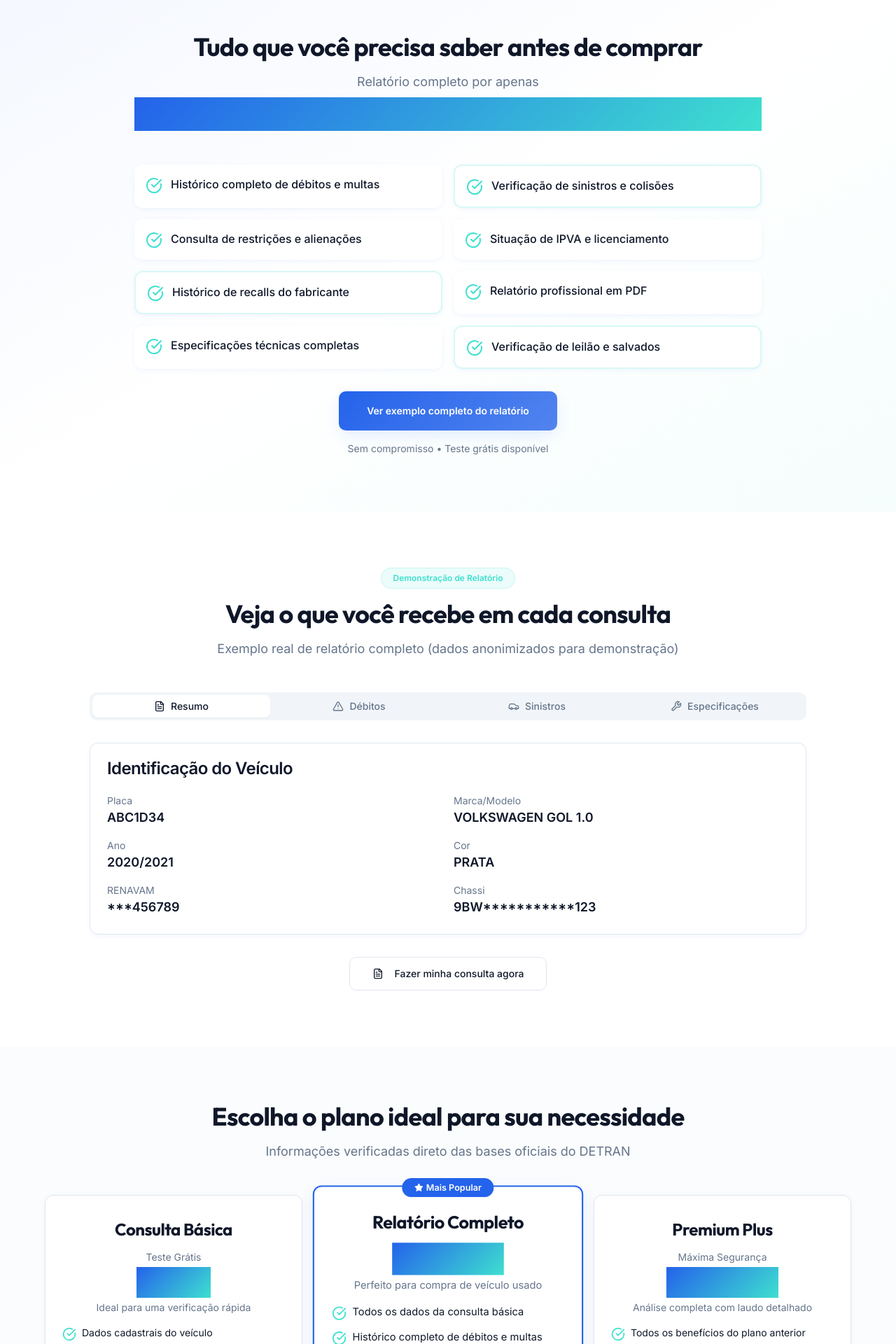
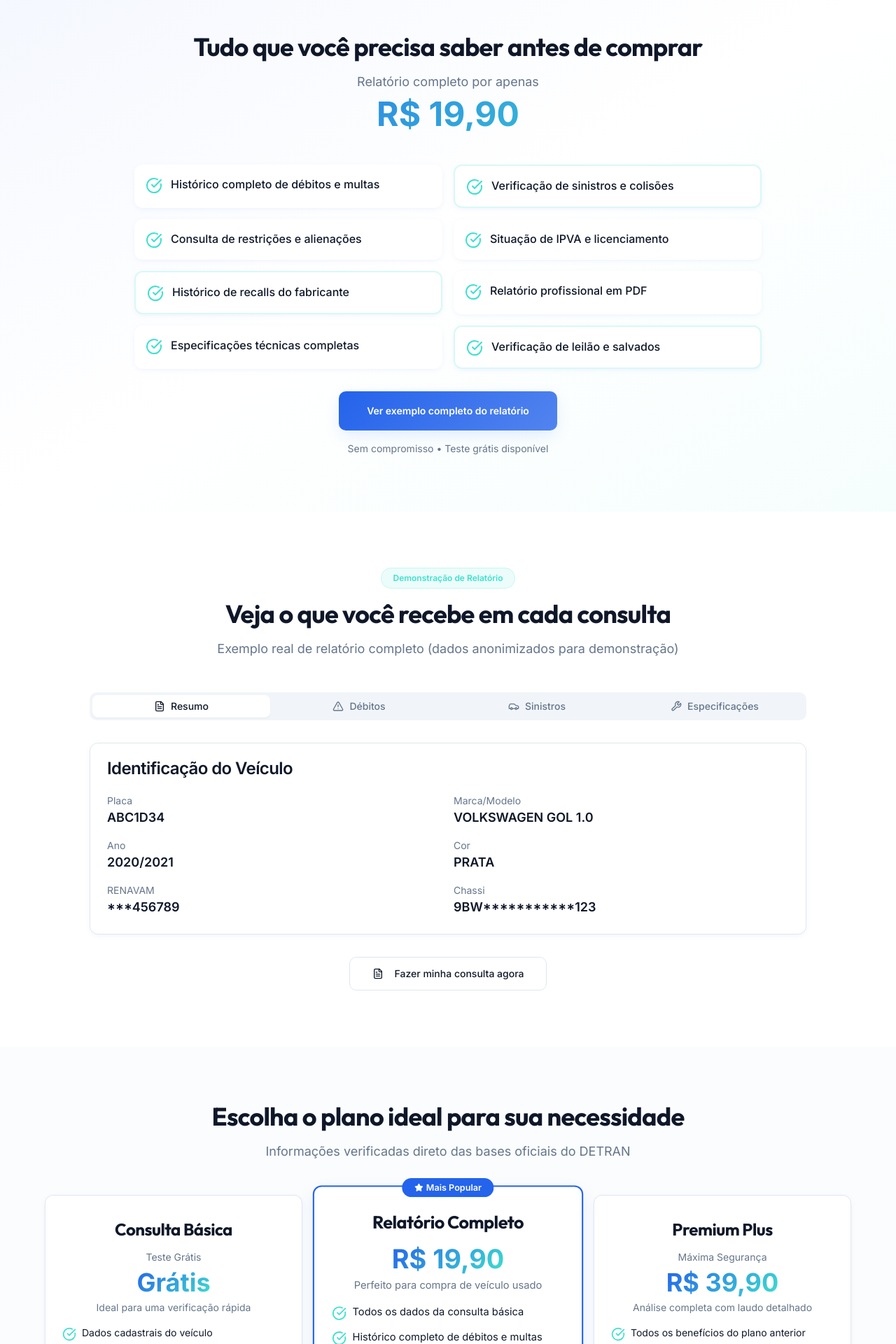
Before and after one commit to Drr051291/checkplaca, a React (Vite) app: page / in a window 1280 px wide. Shown: the part 900-2820 px from the top of the page at 70% size. Built offline with nearby package versions, Linux system fonts and the light colour scheme; the HTML template or start-up script is replaced by a standard one.

Commit message:
Fix design errors

```diff
--- a/src/components/IncludedSection.tsx
+++ b/src/components/IncludedSection.tsx
@@ -24,7 +24,7 @@ export const IncludedSection = () => {
             <p className="text-muted-foreground text-lg mb-2">
               Relatório completo por apenas
             </p>
-            <p className="text-5xl font-bold bg-gradient-hero bg-clip-text text-transparent">
+            <p className="text-5xl font-bold bg-gradient-hero [-webkit-background-clip:text] [background-clip:text] [-webkit-text-fill-color:transparent] [text-fill-color:transparent]">
               R$ 19,90
             </p>
           </div>
--- a/src/components/PlansSection.tsx
+++ b/src/components/PlansSection.tsx
@@ -95,7 +95,7 @@ export const PlansSection = () => {
                   <p className="text-sm text-muted-foreground mb-2">{plan.headline}</p>
                 )}
                 <div className="mb-2">
-                  <span className="text-4xl font-bold bg-gradient-hero bg-clip-text text-transparent">
+                  <span className="text-4xl font-bold bg-gradient-hero [-webkit-background-clip:text] [background-clip:text] [-webkit-text-fill-color:transparent] [text-fill-color:transparent]">
                     {plan.price}
                   </span>
                 </div>
```
